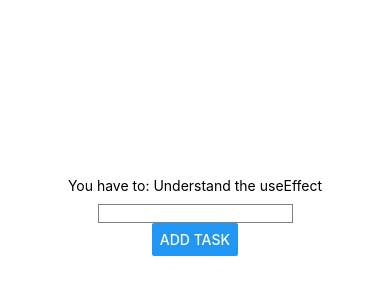
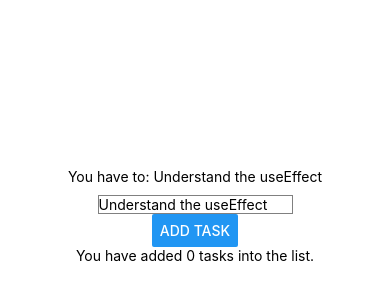
Before and after one commit to alexandrumogic/react-native-hooks, a React Native app: screen / in a window 390 px wide. Shown: the part 206-506 px from the top of the page. Built offline with nearby package versions, Linux system fonts and the light colour scheme.

Commit message:
The code for useEffect challenge solved

```diff
--- a/App.js
+++ b/App.js
@@ -5,6 +5,7 @@ export default function App() {
   // const [state, setState] = useState();
   const [task, setTask] = useState('Understand the useEffect');
   const [taskList, setTaskList] = useState([]);
+  const [counter, setCounter] = useState(0);
   return (
     <View style={styles.container}>
       {taskList.map((item) => {
@@ -12,6 +13,7 @@ export default function App() {
       })}
       <Text>You have to: {task}</Text>
       <TextInput
+        value={task}
         style={{ borderWidth: 0.5, borderColor: 'gray', width: '50%', marginTop: 10 }}
         onChangeText={(value) => { setTask(value) }}
       />
@@ -19,8 +21,11 @@ export default function App() {
         title={"Add task"}
         onPress={() => {
           setTaskList([...taskList, task])
+          setTask(undefined);
+          setCounter(counter + 1);
         }}
       />
+      <Text>You have added {counter} tasks into the list.</Text>
     </View>
   );
 }
```
